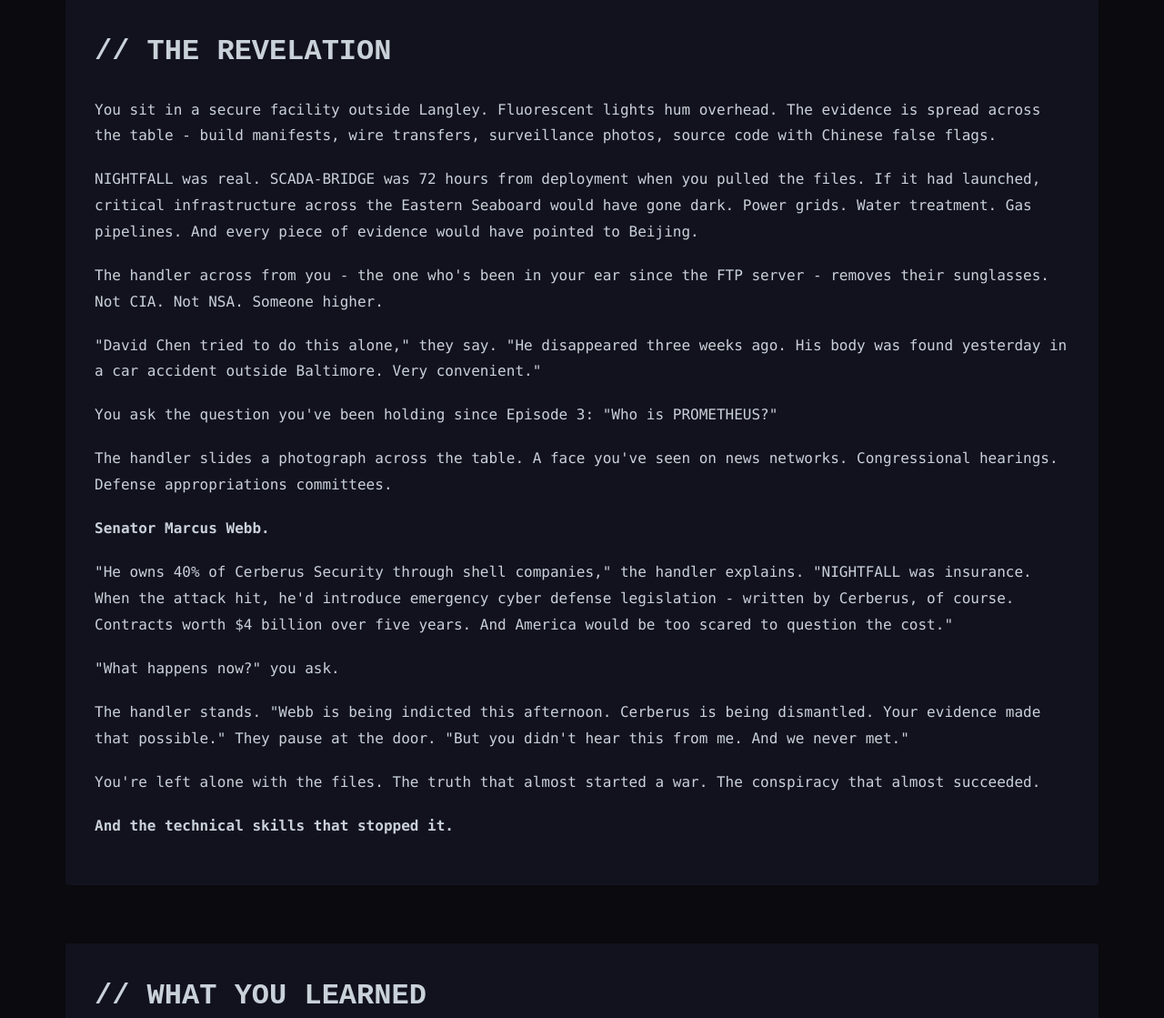
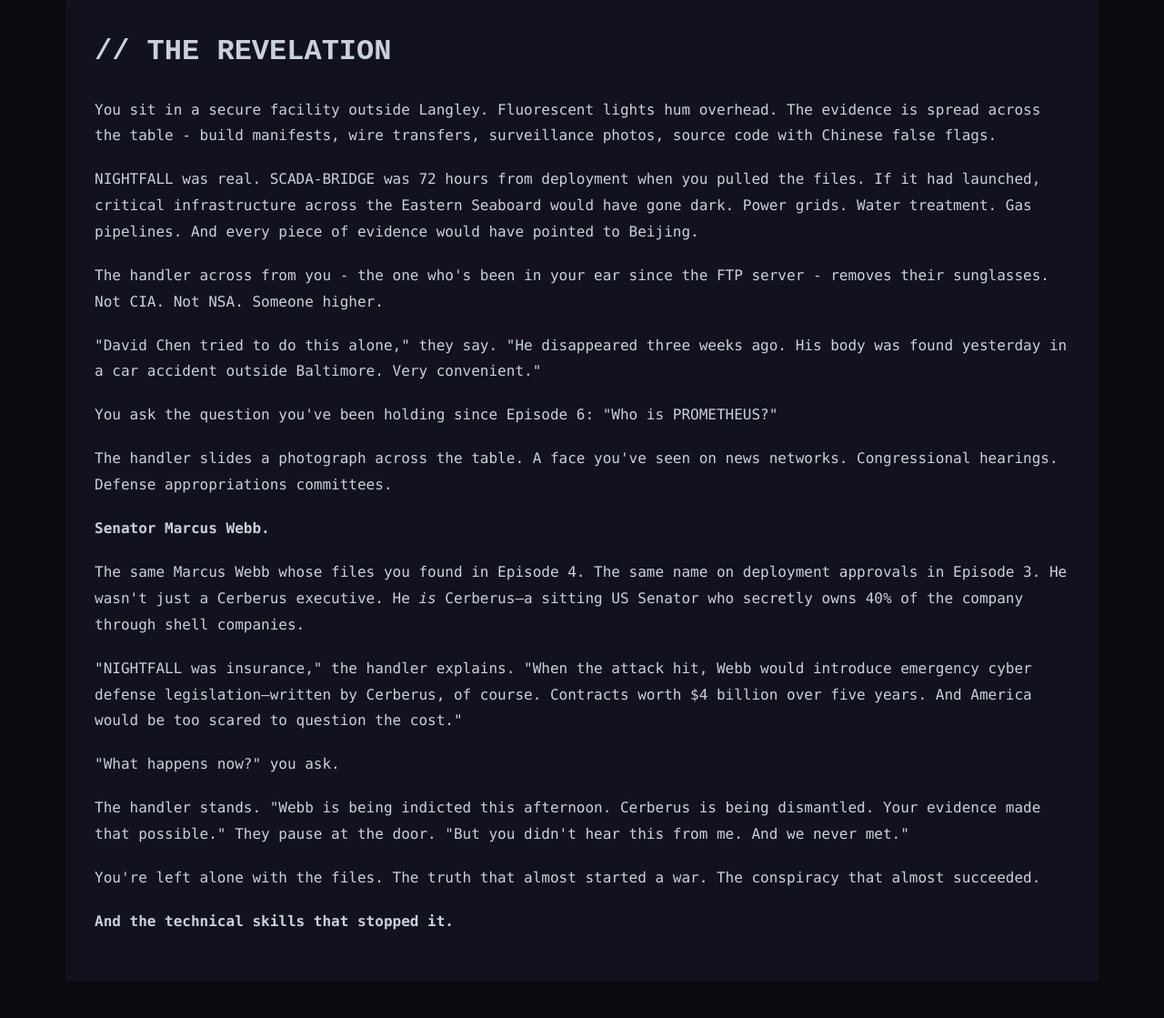
Before and after one commit to nixfred/metasploit, a Flask app: page /finale in a window 1280 px wide. Shown: the part 300-1419 px from the top of the page at 91% size. Run offline with Flask 2, Linux system fonts and the light colour scheme.

Commit message:
Fix finale continuity issues
1. Changed 'Episode 3' to 'Episode 6' (when PROMETHEUS is first mentioned). 2. Clarified Marcus Webb reveal - emphasizes he was hiding in plain sight as Cerberus executive but is actually Senator PROMETHEUS controlling the company.

```diff
--- a/lab-ui/templates/finale.html
+++ b/lab-ui/templates/finale.html
@@ -28,13 +28,15 @@
 
                     <p>"David Chen tried to do this alone," they say. "He disappeared three weeks ago. His body was found yesterday in a car accident outside Baltimore. Very convenient."</p>
 
-                    <p>You ask the question you've been holding since Episode 3: "Who is PROMETHEUS?"</p>
+                    <p>You ask the question you've been holding since Episode 6: "Who is PROMETHEUS?"</p>
 
                     <p>The handler slides a photograph across the table. A face you've seen on news networks. Congressional hearings. Defense appropriations committees.</p>
 
                     <p><strong>Senator Marcus Webb.</strong></p>
 
-                    <p>"He owns 40% of Cerberus Security through shell companies," the handler explains. "NIGHTFALL was insurance. When the attack hit, he'd introduce emergency cyber defense legislation - written by Cerberus, of course. Contracts worth $4 billion over five years. And America would be too scared to question the cost."</p>
+                    <p>The same Marcus Webb whose files you found in Episode 4. The same name on deployment approvals in Episode 3. He wasn't just a Cerberus executive. He <em>is</em> Cerberus—a sitting US Senator who secretly owns 40% of the company through shell companies.</p>
+
+                    <p>"NIGHTFALL was insurance," the handler explains. "When the attack hit, Webb would introduce emergency cyber defense legislation—written by Cerberus, of course. Contracts worth $4 billion over five years. And America would be too scared to question the cost."</p>
 
                     <p>"What happens now?" you ask.</p>
 
```
